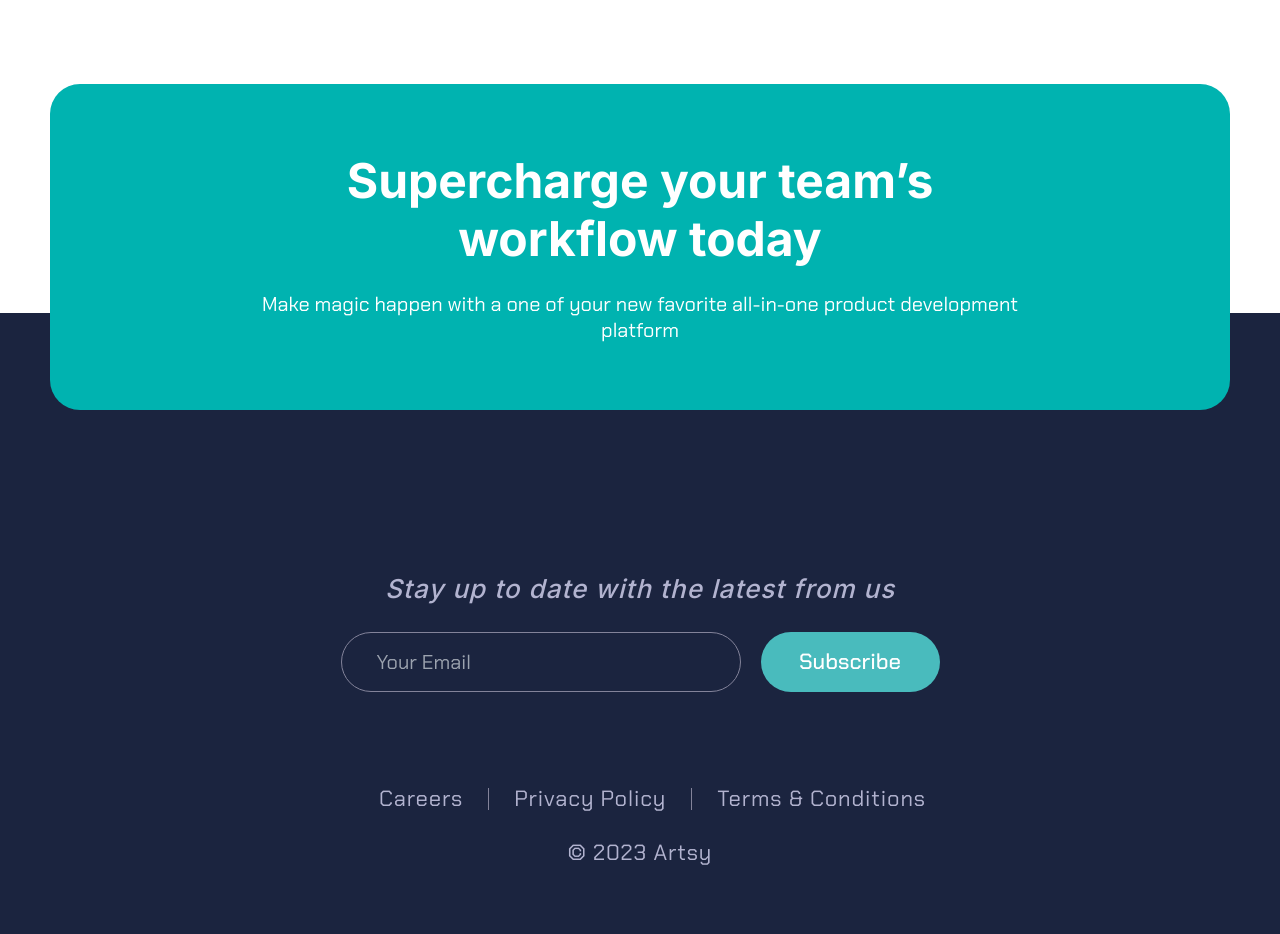
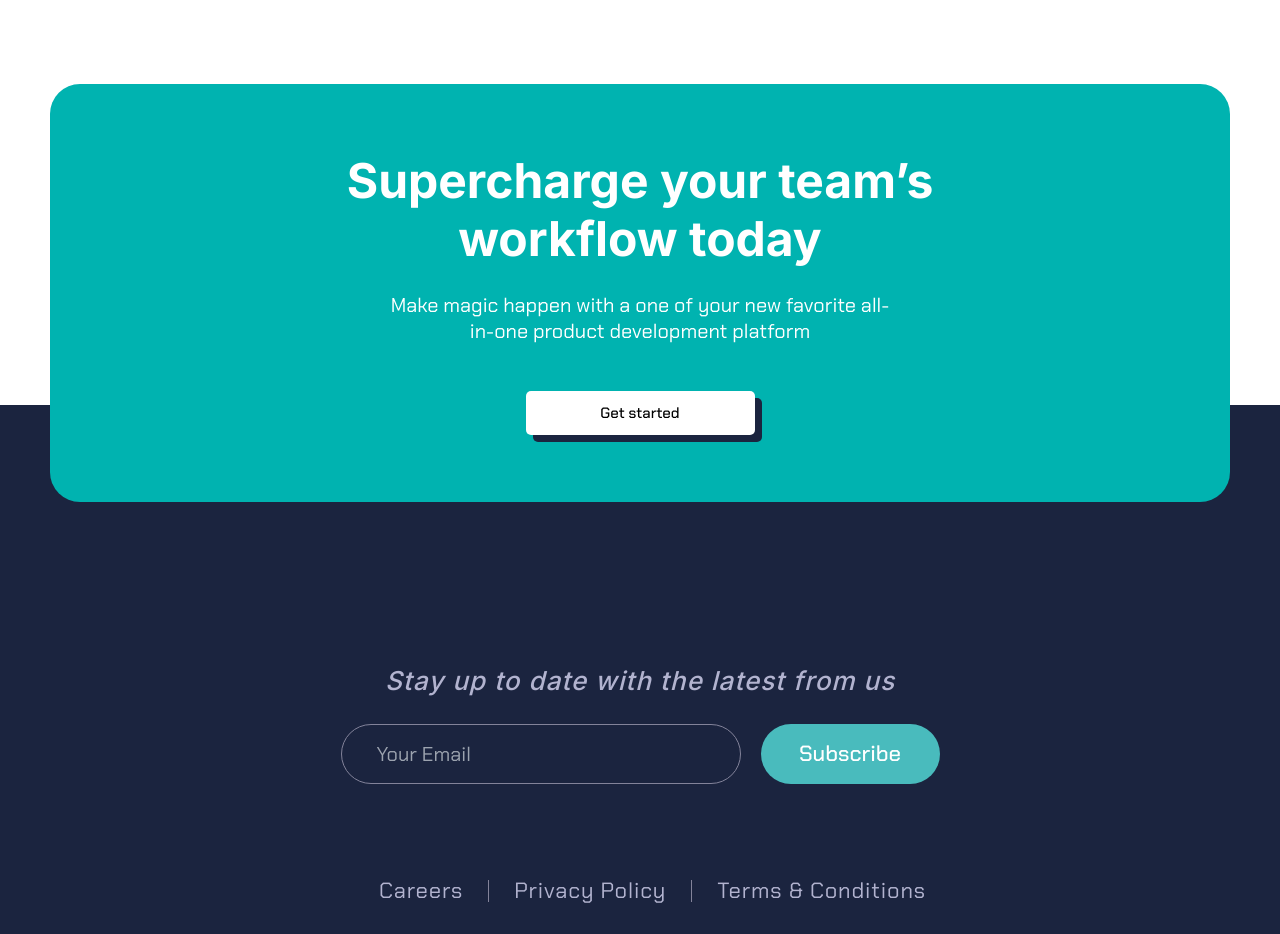
Before and after one commit to Origho-precious/sb-internationalization, a Next.js app: page / in a window 1280 px wide. Shown: the part 5361-6295 px from the top of the page. Built offline with nearby package versions, Linux system fonts and the light colour scheme.

Commit message:
chore: updating Supercharge component

```diff
--- a/src/components/sections/home/Supercharge.tsx
+++ b/src/components/sections/home/Supercharge.tsx
@@ -11,6 +11,7 @@ const Supercharge = () => {
 					Make magic happen with a one of your new favorite all-in-one product
 					development platform
 				</p>
+				<button className="block">Get started</button>
 			</div>
 		</Section>
 	);
@@ -27,15 +28,15 @@ const Section = styled.section`
 
 	@media screen and (max-width: 767px) {
 		bottom: -40px;
-    border-radius: 16px;
+		border-radius: 16px;
 	}
 
 	& h2 {
+		margin: 0 auto;
 		font-size: 48px;
 		max-width: 788px;
 		font-weight: 700;
 		line-height: 58px;
-		margin: 0 auto 23px;
 
 		@media screen and (max-width: 767px) {
 			font-size: 32px;
@@ -46,15 +47,35 @@ const Section = styled.section`
 	& p {
 		font-weight: 400;
 		font-size: 20px;
-		max-width: 788px;
+		max-width: 502px;
 		line-height: 26px;
-		margin: 0 auto;
+		margin: 24px auto 47px;
 
 		@media screen and (max-width: 767px) {
 			font-size: 18px;
 			line-height: 26px;
 		}
 	}
+
+	& button {
+		width: 229px;
+		height: 44px;
+		margin: 0 auto;
+		font-size: 15px;
+		font-weight: 500;
+		background: #fff;
+		line-height: 20px;
+		border-radius: 5px;
+		box-shadow: 7px 7px 0px #1b243f;
+
+		@media screen and (max-width: 767px) {
+			width: 100%;
+		}
+
+		&:hover {
+			box-shadow: 7px 7px 0px #1b243f;
+		}
+	}
 `;
 
 export default Supercharge;
```
